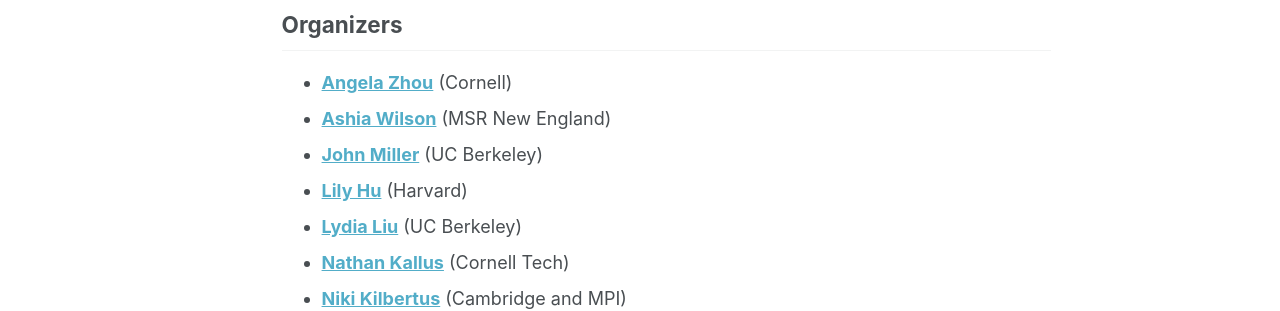
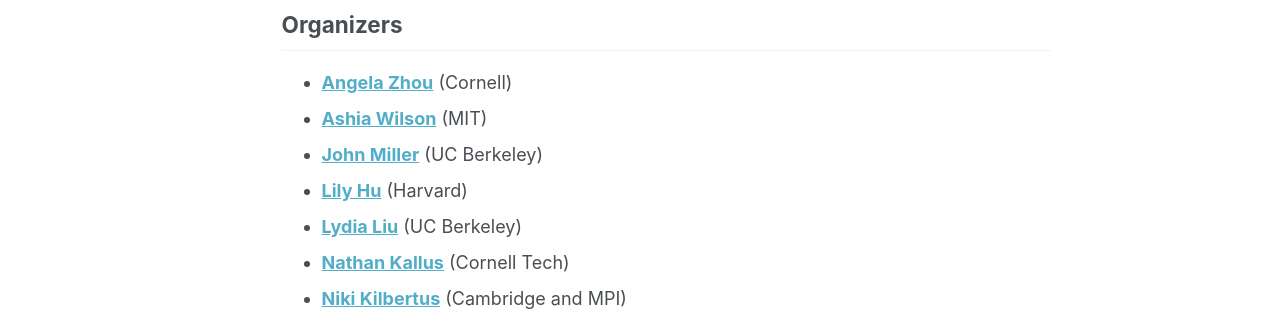
Before and after one commit to dynamicdecisions/dynamicdecisions, a Jekyll site: the page built from _pages/about.md, in a window 1280 px wide. Shown: the part 1308-1619 px from the top of the page. Built offline with Jekyll 4.4.1, drawn with Linux system fonts in a browser that asks for light colours.

Commit message:
Update ashia's affiliation

```diff
--- a/_pages/about.md
+++ b/_pages/about.md
@@ -50,7 +50,7 @@
 Organizers
 ------
 * **[Angela Zhou](https://people.orie.cornell.edu/az434/)** (Cornell)
-* **[Ashia Wilson](https://aswilson07.github.io/website)** (MSR New England)
+* **[Ashia Wilson](https://www.ashiawilson.com/)** (MIT)
 * **[John Miller](https://people.eecs.berkeley.edu/~miller_john/)** (UC Berkeley)
 * **[Lily Hu](https://scholar.harvard.edu/lilyhu)** (Harvard)
 * **[Lydia Liu](http://people.eecs.berkeley.edu/~lydiatliu)** (UC Berkeley)
```
Also changed, not shown: _pages/organizers.md (+1 -1 lines).
